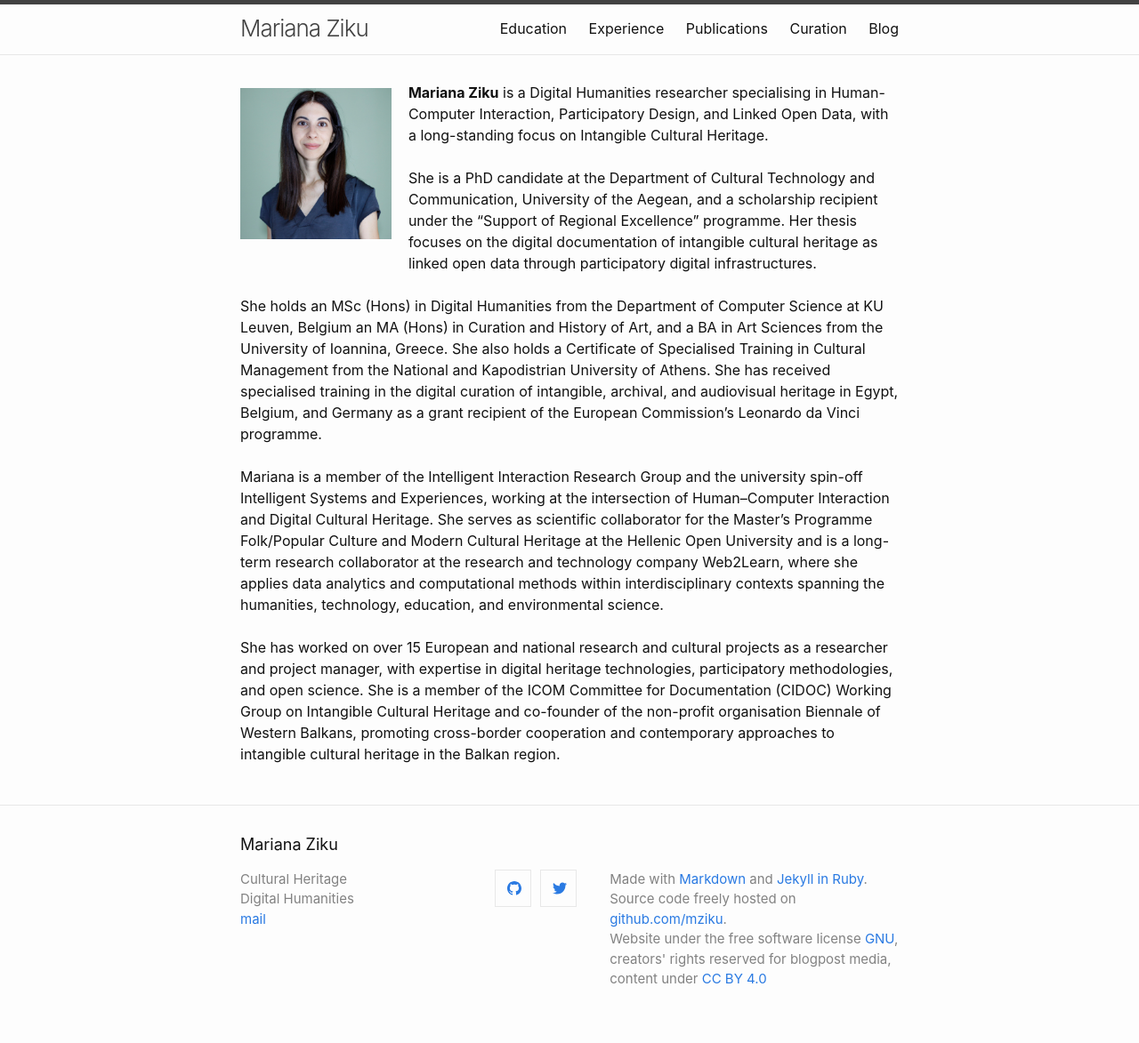
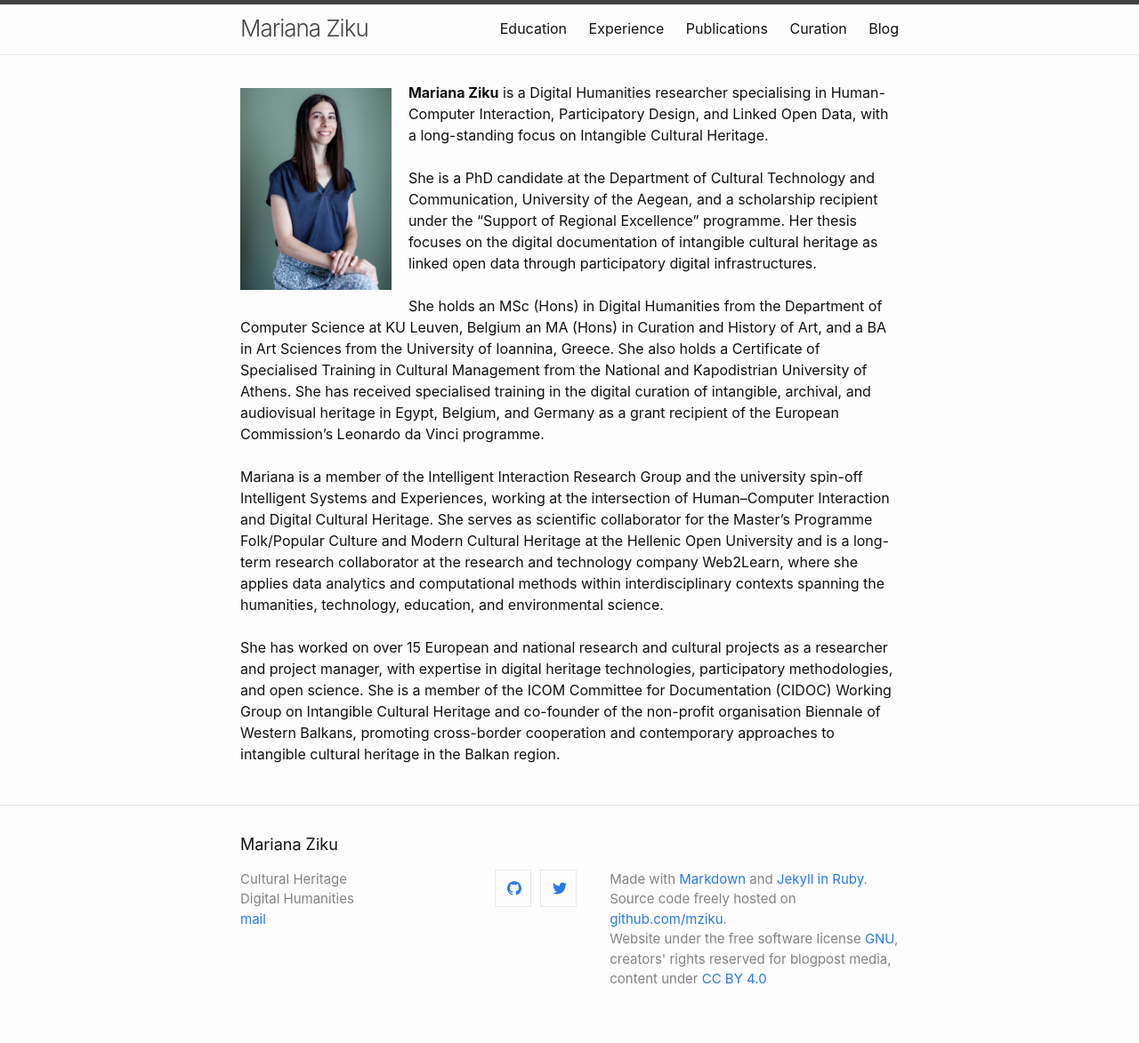
Before and after one commit to mziku/mziku.github.io, a Jekyll site: the page built from index.md, in a window 1280 px wide. Shown: the whole page at 89% size. Built offline with Jekyll 4.4.1, drawn with Linux system fonts in a browser that asks for light colours; our own code applies the rules of GitHub Pages for plain Markdown files.

Commit message:
Update index.md

```diff
--- a/index.md
+++ b/index.md
@@ -1,4 +1,4 @@
-<p style="float: left;"><img src="https://mziku.github.io/images/mziku_photo.jpg" style="float:left; margin-top:2mm; margin-right:5mm; margin-left:5;" alt="mariana-ziku-profile-picture" width="170" height="auto"></p>
+<p style="float: left;"><img src="https://mziku.github.io/images/IMG_3372.jpg" style="float:left; margin-top:2mm; margin-right:5mm; margin-left:5;" alt="mariana-ziku-profile-picture" width="170" height="auto"></p>
 **Mariana Ziku** is a Digital Humanities researcher specialising in Human-Computer Interaction, Participatory Design, and Linked Open Data, with a long-standing focus on Intangible Cultural Heritage.
 <br>
 <br>
```
